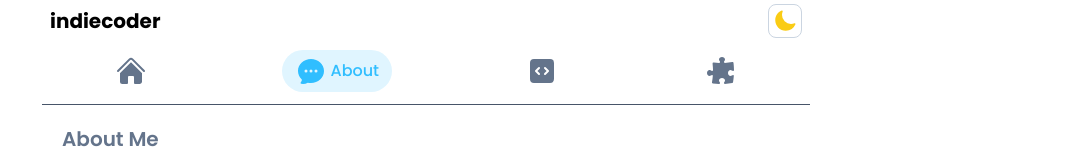
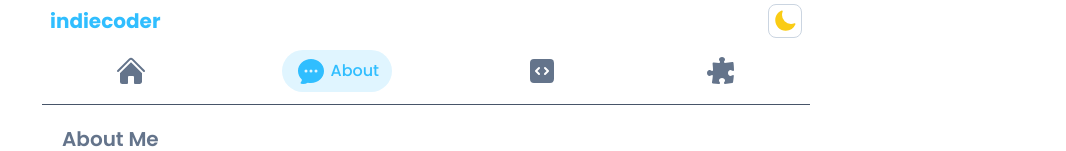
Before and after one commit to IndieCoderMM/indiecoder-blog, a Next.js app: page /about in a window 1280 px wide. Shown: the top 151 px of the page, without its empty margins (214-1280 px from the left). Built offline with nearby package versions, Linux system fonts and the light colour scheme; no server answers.

Commit message:
Add docs

```diff
--- a/components/Header.tsx
+++ b/components/Header.tsx
@@ -6,7 +6,7 @@ import Link from 'next/link';
 const Header = () => {
   return (
     <header className="flexBetween w-full bg-white dark:bg-dark-gray px-2 pt-1 maxContentWidth">
-      <h1 className="font-bold text-xl">
+      <h1 className="font-bold text-xl text-accent-color">
         <Link href="/">indiecoder</Link>
       </h1>
       <ThemeToggle />
```
Also changed, not shown: 2 other files (tests, documents, lock files or other folders).
